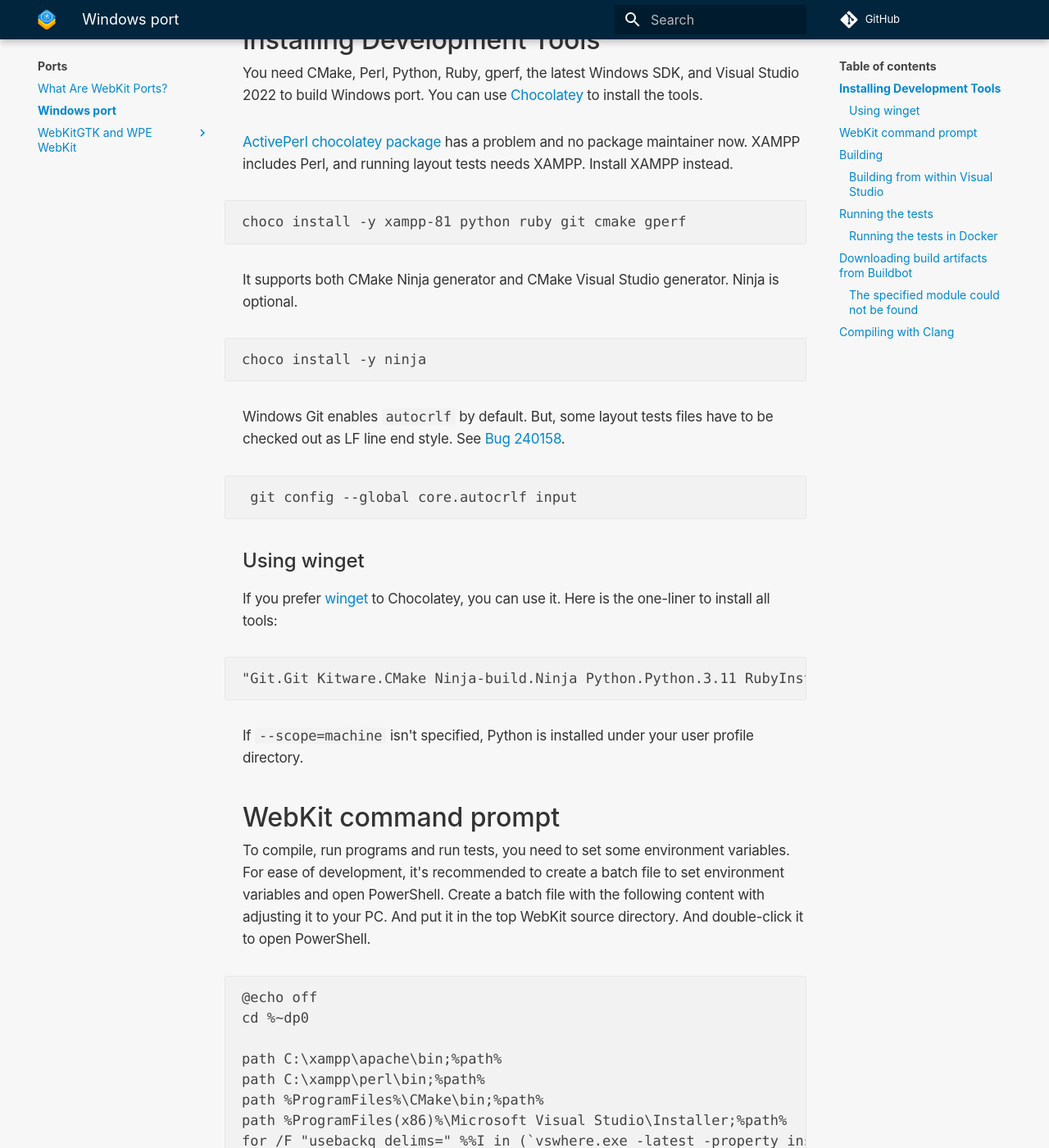
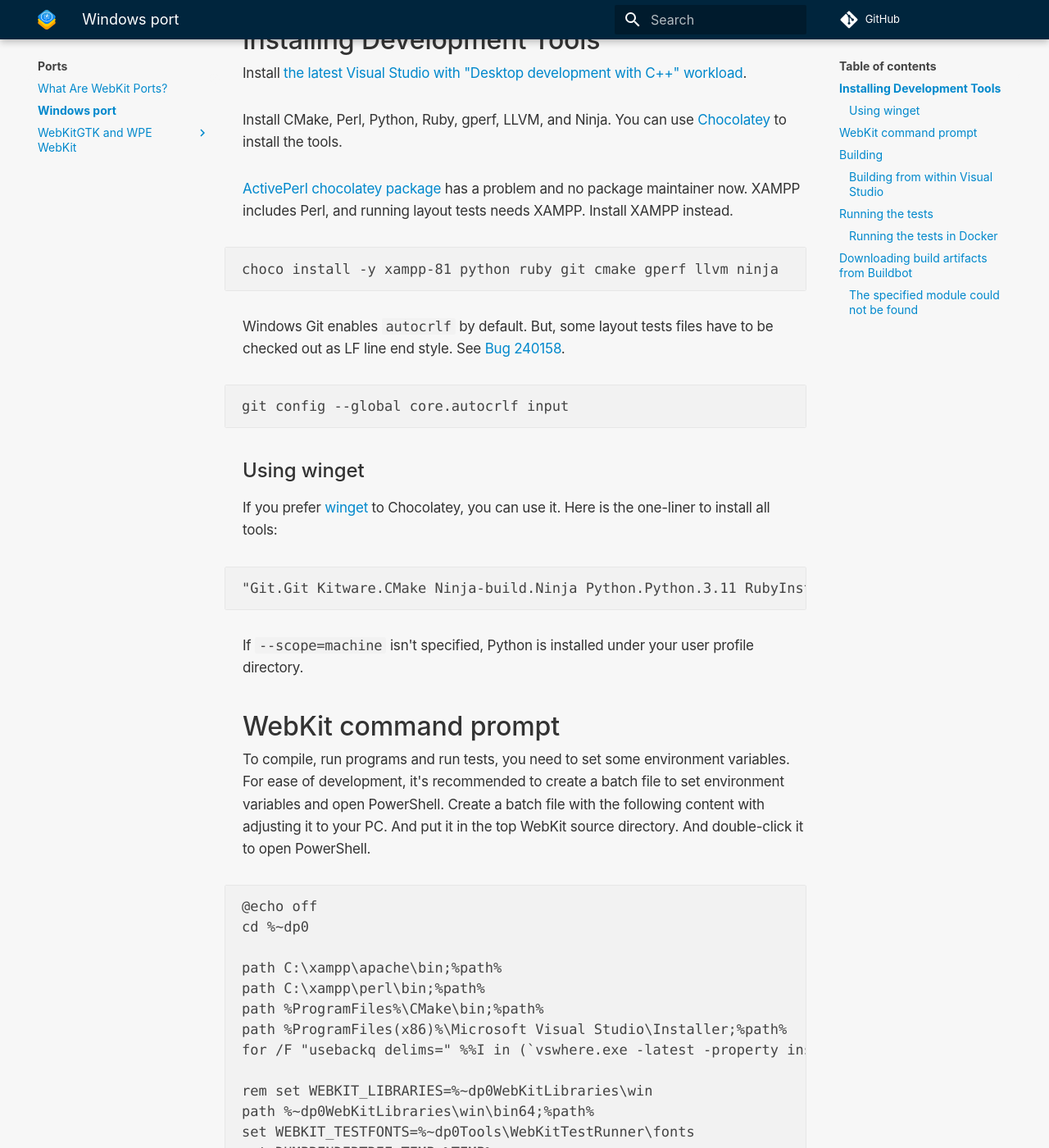
Before and after one commit to WebKit/Documentation, an MkDocs documentation site: the page built from docs/Ports/WindowsPort.md, in a window 1280 px wide and 1400 px high, scrolled down 359 px. Shown: the whole window at 82% size. Built offline with MkDocs 1.6.1 and Material for MkDocs 9.7.7, drawn with Linux system fonts in a browser that asks for light colours; comment, search, counter and statistics services are not loaded; some of the changed text lies outside the part shown.

Commit message:
WindowsPort.md: Switched to clang-cl
Updated the document for the clang-cl migration.

````diff
--- a/docs/Ports/WindowsPort.md
+++ b/docs/Ports/WindowsPort.md
@@ -7,27 +7,22 @@ It supports only 64 bit Windows.
 
 ## Installing Development Tools
 
-You need CMake, Perl, Python, Ruby, gperf, the latest Windows SDK, and Visual Studio 2022 to build Windows port.
+Install [the latest Visual Studio with "Desktop development with C++" workload](https://learn.microsoft.com/en-us/cpp/build/vscpp-step-0-installation).
+
+Install CMake, Perl, Python, Ruby, gperf, LLVM, and Ninja.
 You can use [Chocolatey](https://chocolatey.org/) to install the tools.
 
 [ActivePerl chocolatey package](https://community.chocolatey.org/packages/ActivePerl) has a problem and no package maintainer now.
 XAMPP includes Perl, and running layout tests needs XAMPP. Install XAMPP instead.
 
 ```
-choco install -y xampp-81 python ruby git cmake gperf
-```
-
-It supports both CMake Ninja generator and CMake Visual Studio generator.
-Ninja is optional.
-
-```
-choco install -y ninja
+choco install -y xampp-81 python ruby git cmake gperf llvm ninja
 ```
 
 Windows Git enables `autocrlf` by default. But, some layout tests files have to be checked out as LF line end style. See [Bug 240158](https://bugs.webkit.org/show_bug.cgi?id=240158).
 
 ```
- git config --global core.autocrlf input
+git config --global core.autocrlf input
 ```
 
 ### Using winget
@@ -36,7 +31,7 @@ If you prefer [winget](https://learn.microsoft.com/en-us/windows/package-manager
 Here is the one-liner to install all tools:
 
 ```
-"Git.Git Kitware.CMake Ninja-build.Ninja Python.Python.3.11 RubyInstallerTeam.Ruby.3.1 ApacheFriends.Xampp.8.2 GnuWin32.Gperf" -split " " |% { winget install --scope=machine --id $_ }
+"Git.Git Kitware.CMake Ninja-build.Ninja Python.Python.3.11 RubyInstallerTeam.Ruby.3.1 ApacheFriends.Xampp.8.2 GnuWin32.Gperf LLVM.LLVM" -split " " |% { winget install --scope=machine --id $_ }
 ```
 
 If `--scope=machine` isn't specified, Python is installed under your user profile directory.
@@ -64,6 +59,9 @@ rem set WEBKIT_LIBRARIES=%~dp0WebKitLibraries\win
 path %~dp0WebKitLibraries\win\bin64;%path%
 set WEBKIT_TESTFONTS=%~dp0Tools\WebKitTestRunner\fonts
 set DUMPRENDERTREE_TEMP=%TEMP%
+
+set CC=clang-cl
+set CXX=clang-cl
 
 rem set http_proxy=http://your-proxy:8080
 rem set https_proxy=%http_proxy%
@@ -112,6 +110,9 @@ WebKitBuild/Release/bin64/MiniBrowser.exe
 You can run programs under a debugger with [this instruction](../Build & Debug/DebuggingWithVS.md).
 
 ### Building from within Visual Studio
+
+You can use CMake Visual Studio generator instead of Ninja generator.
+Install [the LLVM extension](https://learn.microsoft.com/en-us/cpp/build/clang-support-msbuild) of MSBuild.
 
 In the WinKit command prompt,
 
@@ -213,24 +214,3 @@ OK
 Due to the useless error message, this is a Windows port FAQ.
 The error message actually means MiniBrowserLib.dll can't load required DLL of WebKitRequirements.
 You have to set the env var WEBKIT_LIBRARIES. Or, copy all DLL of WebKitRequirements to the directory of MiniBrowser.exe as explained in the above section.
-
-
-## Compiling with Clang
-
-[clang-cl has a problem for /MP support.](https://reviews.llvm.org/D52193)
-It's recommended to use Ninja with clang-cl.
-Install clang-cl and Ninja.
-
-```
-choco install -y llvm ninja
-```
-
-Open Visual Studio Command Prompt, and invoke the following commands.
-
-```
-set CC=clang-cl
-set CXX=clang-cl
-perl Tools\Scripts\build-webkit --release --ninja
-```
-
-clang-cl builds are experimental, see [Bug 171618](https://bugs.webkit.org/show_bug.cgi?id=171618) for the current status.
````
